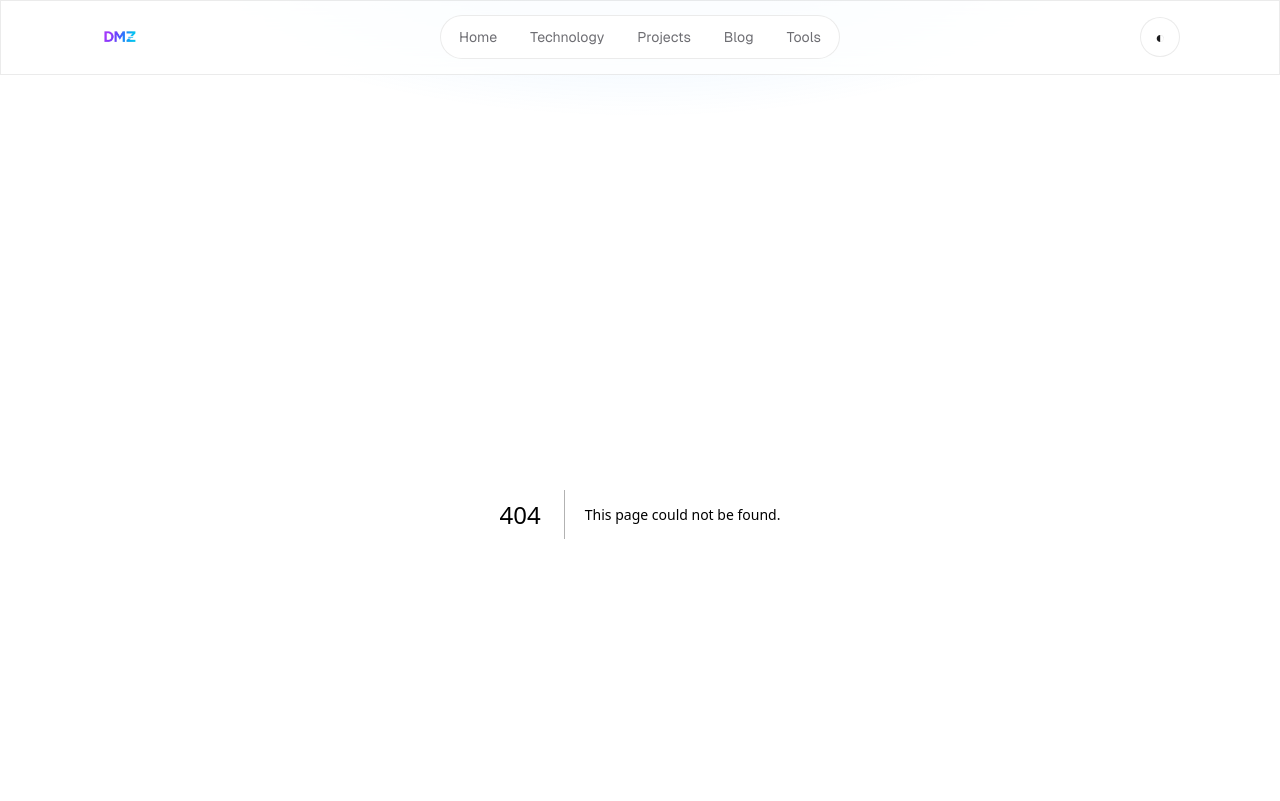
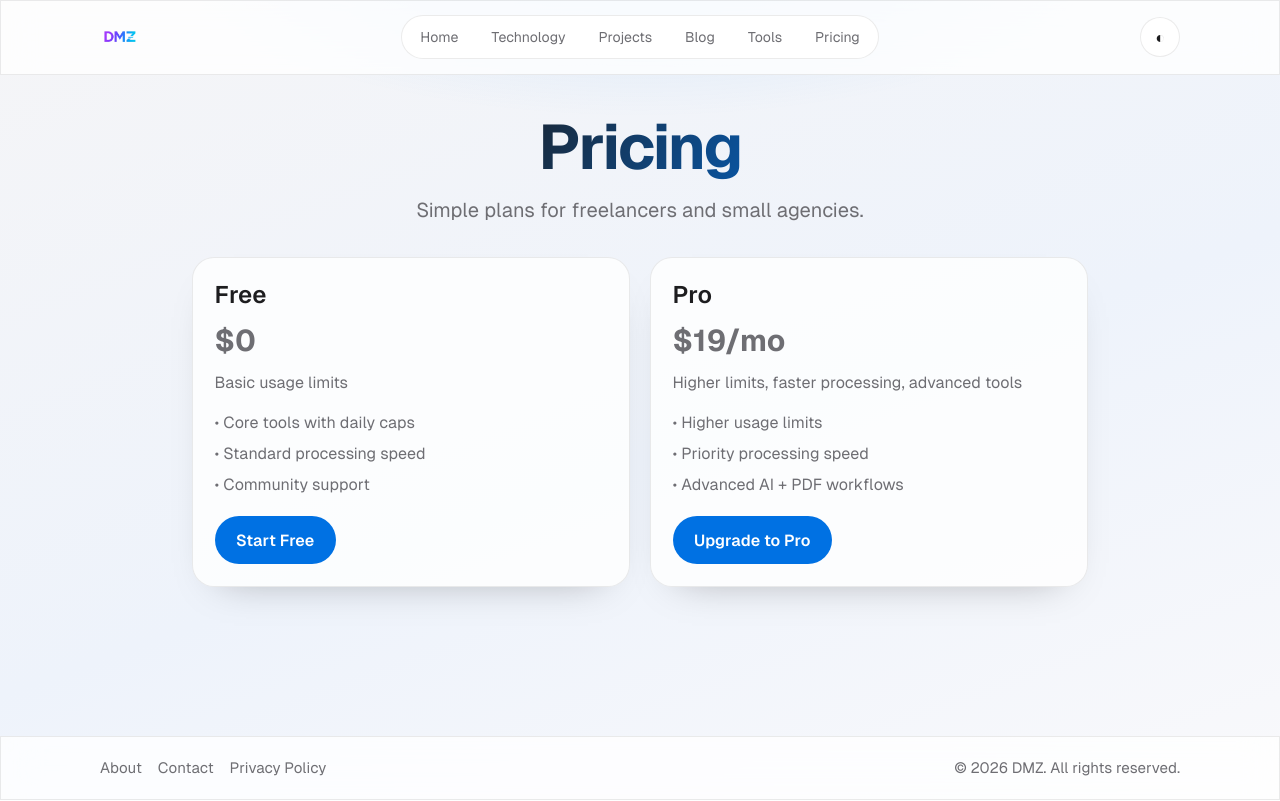
Before and after one commit to kalyanar4/project-space, a Next.js app: page /pricing in a window 1280 px wide. Before the commit this address had no page. Shown: the top 801 px of the page. Built offline with nearby package versions, Linux system fonts and the light colour scheme.

Commit message:
Implement Week 1.3-1.5 pricing skeleton, funnel events, and post-success email capture

```diff
--- a/app/layout.tsx
+++ b/app/layout.tsx
@@ -36,6 +36,7 @@ const links = [
   { name: "Projects", path: "/projects" },
   { name: "Blog", path: "/blog" },
   { name: "Tools", path: "/tools" },
+  { name: "Pricing", path: "/pricing" },
 ];
 
 export default function RootLayout({
--- a/app/page.tsx
+++ b/app/page.tsx
@@ -1,4 +1,5 @@
-import Link from "next/link";
+import PageAnalytics from "@/components/PageAnalytics";
+import TrackedLink from "@/components/TrackedLink";
 
 const services = [
   {
@@ -52,6 +53,8 @@ const commercialComponents = [
 export default function Home() {
   return (
     <div className="page-shell">
+      <PageAnalytics event="landing_view" payload={{ page: "/" }} />
+
       <section className="hero-section reveal-fade-up">
         <div className="hero-content">
           <p className="eyebrow">Digital Meta Zone</p>
@@ -61,9 +64,9 @@ export default function Home() {
             and reliable PDF utilities in one polished workspace.
           </p>
           <div className="mt-8 flex flex-wrap justify-center gap-3">
-            <Link href="/tools" className="primary-btn">
+            <TrackedLink href="/tools" className="primary-btn" eventName="start_free_click" eventPayload={{ source: "home_hero" }}>
               Start Free
-            </Link>
+            </TrackedLink>
           </div>
         </div>
       </section>
@@ -101,6 +104,37 @@ export default function Home() {
 
       <section className="reveal-fade-up">
         <div className="page-intro mb-8">
+          <h2 className="page-title">Pricing Skeleton</h2>
+          <p className="page-subtitle">Simple structure to validate conversion before full billing rollout.</p>
+        </div>
+        <div className="grid gap-4 sm:grid-cols-2 max-w-4xl mx-auto w-full">
+          <article className="glass-card reveal-fade-up">
+            <h3 className="text-2xl font-semibold">Free</h3>
+            <p className="text-3xl font-bold my-3">$0</p>
+            <p className="text-muted">Basic usage limits</p>
+          </article>
+          <article className="glass-card reveal-fade-up">
+            <h3 className="text-2xl font-semibold">Pro</h3>
+            <p className="text-3xl font-bold my-3">$19/mo</p>
+            <p className="text-muted">Higher limits, faster processing, advanced tools</p>
+            <div className="mt-5">
+              <TrackedLink
+                href="/pricing"
+                className="primary-btn"
+                eventName="upgrade_click"
+                eventPayload={{ tier: "pro", source: "home_pricing" }}
+              >
+                View Pro Plan
+              </TrackedLink>
+            </div>
+          </article>
+        </div>
+      </section>
+
+      <div className="section-divider" />
+
+      <section className="reveal-fade-up">
+        <div className="page-intro mb-8">
           <h2 className="page-title">Commercial Purpose By Component</h2>
           <p className="page-subtitle">Each product area maps to a business outcome.</p>
         </div>
@@ -119,9 +153,9 @@ export default function Home() {
         <h2 className="text-3xl sm:text-4xl font-semibold tracking-tight mb-4">
           Want a smooth production-ready experience for your workflow?
         </h2>
-        <Link href="/tools" className="primary-btn">
+        <TrackedLink href="/tools" className="primary-btn" eventName="start_free_click" eventPayload={{ source: "home_footer_cta" }}>
           Start Free
-        </Link>
+        </TrackedLink>
       </section>
     </div>
   );
--- /dev/null
+++ b/app/pricing/page.tsx
@@ -0,0 +1,67 @@
+import PageAnalytics from "@/components/PageAnalytics";
+import TrackedLink from "@/components/TrackedLink";
+
+const tiers = [
+  {
+    name: "Free",
+    price: "$0",
+    detail: "Basic usage limits",
+    features: [
+      "Core tools with daily caps",
+      "Standard processing speed",
+      "Community support",
+    ],
+    cta: "Start Free",
+    href: "/tools",
+  },
+  {
+    name: "Pro",
+    price: "$19/mo",
+    detail: "Higher limits, faster processing, advanced tools",
+    features: [
+      "Higher usage limits",
+      "Priority processing speed",
+      "Advanced AI + PDF workflows",
+    ],
+    cta: "Upgrade to Pro",
+    href: "/contact",
+  },
+];
+
+export default function PricingPage() {
+  return (
+    <div className="page-shell">
+      <PageAnalytics event="pricing_view" payload={{ page: "/pricing" }} />
+
+      <section className="page-intro reveal-fade-up">
+        <h1 className="page-title">Pricing</h1>
+        <p className="page-subtitle">
+          Simple plans for freelancers and small agencies.
+        </p>
+      </section>
+
+      <section className="grid gap-5 md:grid-cols-2 max-w-4xl mx-auto w-full">
+        {tiers.map((tier) => (
+          <article key={tier.name} className="service-card reveal-fade-up">
+            <h2 className="text-2xl font-semibold">{tier.name}</h2>
+            <p className="text-3xl font-bold my-3">{tier.price}</p>
+            <p className="text-muted mb-4">{tier.detail}</p>
+            <ul className="space-y-2 mb-5">
+              {tier.features.map((feature) => (
+                <li key={feature} className="text-muted">• {feature}</li>
+              ))}
+            </ul>
+            <TrackedLink
+              href={tier.href}
+              className="primary-btn"
+              eventName={tier.name === "Pro" ? "upgrade_click" : "start_free_click"}
+              eventPayload={{ tier: tier.name.toLowerCase(), source: "pricing" }}
+            >
+              {tier.cta}
+            </TrackedLink>
+          </article>
+        ))}
+      </section>
+    </div>
+  );
+}
--- a/app/tools/ai/text-generator/page.tsx
+++ b/app/tools/ai/text-generator/page.tsx
@@ -4,6 +4,8 @@ import { useState } from "react";
 import Link from "next/link";
 import ToolsNav from "../../ToolsNav";
 import { EmptyState, ErrorState, LoadingState } from "@/components/FlowStates";
+import PostSuccessEmailCapture from "@/components/PostSuccessEmailCapture";
+import { trackEvent } from "@/lib/analytics";
 
 export default function TextGeneratorPage() {
   const [prompt, setPrompt] = useState("");
@@ -17,6 +19,7 @@ export default function TextGeneratorPage() {
       return;
     }
 
+    trackEvent("tool_start", { tool: "ai_text_generator" });
     setLoading(true);
     setError(null);
     setResult("");
@@ -33,6 +36,7 @@ export default function TextGeneratorPage() {
       const data = await res.json();
       if (!res.ok) throw new Error(data.error || "Error generating text");
       setResult(data.text);
+      trackEvent("tool_success", { tool: "ai_text_generator" });
     } catch (err) {
       setError(err instanceof Error ? err.message : "An unknown error occurred");
     } finally {
@@ -93,6 +97,7 @@ export default function TextGeneratorPage() {
             <section className="glass-card reveal-fade-up">
               <h2 className="text-xl font-semibold mb-3">Result</h2>
               <p className="whitespace-pre-line text-muted">{result}</p>
+              <PostSuccessEmailCapture toolId="ai_text_generator" />
             </section>
           )}
         </div>
--- a/app/tools/pdf/merge/page.tsx
+++ b/app/tools/pdf/merge/page.tsx
@@ -22,6 +22,8 @@ import { CSS } from "@dnd-kit/utilities";
 import * as pdfjsLib from "pdfjs-dist/webpack";
 import ToolsNav from "../../ToolsNav";
 import { EmptyState, ErrorState, LoadingState } from "@/components/FlowStates";
+import PostSuccessEmailCapture from "@/components/PostSuccessEmailCapture";
+import { trackEvent } from "@/lib/analytics";
 
 pdfjsLib.GlobalWorkerOptions.workerSrc =
   "https://cdnjs.cloudflare.com/ajax/libs/pdf.js/3.4.120/pdf.worker.min.js";
@@ -95,6 +97,7 @@ export default function MergePDFPage() {
       return;
     }
 
+    trackEvent("tool_start", { tool: "pdf_merge" });
     setMerging(true);
     setProgress(0);
     setError(null);
@@ -114,6 +117,7 @@ export default function MergePDFPage() {
       const mergedBytes = await mergedPdf.save();
       const blob = new Blob([mergedBytes], { type: "application/pdf" });
       setMergedBlob(blob);
+      trackEvent("tool_success", { tool: "pdf_merge" });
     } catch {
       setError("Unable to merge PDFs. Please try different files.");
     } finally {
@@ -238,6 +242,7 @@ export default function MergePDFPage() {
             >
               Download Merged PDF
             </button>
+            <PostSuccessEmailCapture toolId="pdf_merge" />
           </div>
         )}
       </div>
--- a/app/tools/pdf/pdf-to-word/page.tsx
+++ b/app/tools/pdf/pdf-to-word/page.tsx
@@ -7,6 +7,8 @@ import { saveAs } from "file-saver";
 import * as pdfjsLib from "pdfjs-dist/webpack";
 import ToolsNav from "../../ToolsNav";
 import { EmptyState, ErrorState, LoadingState } from "@/components/FlowStates";
+import PostSuccessEmailCapture from "@/components/PostSuccessEmailCapture";
+import { trackEvent } from "@/lib/analytics";
 
 pdfjsLib.GlobalWorkerOptions.workerSrc =
   "https://cdnjs.cloudflare.com/ajax/libs/pdf.js/3.4.120/pdf.worker.min.js";
@@ -35,6 +37,7 @@ export default function PDFToWordPage() {
       return;
     }
 
+    trackEvent("tool_start", { tool: "pdf_to_word" });
     setConverting(true);
     setProgress(0);
     setError(null);
@@ -57,6 +60,7 @@ export default function PDFToWordPage() {
       const doc = new Document({ sections: [{ children: paragraphs }] });
       const blob = await Packer.toBlob(doc);
       setWordBlob(blob);
+      trackEvent("tool_success", { tool: "pdf_to_word" });
     } catch {
       setError("Conversion failed. Try another PDF file.");
     } finally {
@@ -138,6 +142,7 @@ export default function PDFToWordPage() {
             >
               Download Word File
             </button>
+            <PostSuccessEmailCapture toolId="pdf_to_word" />
           </div>
         )}
       </div>
--- /dev/null
+++ b/components/PostSuccessEmailCapture.tsx
@@ -0,0 +1,74 @@
+"use client";
+
+import Link from "next/link";
+import { FormEvent, useState } from "react";
+import { trackEvent } from "@/lib/analytics";
+
+interface PostSuccessEmailCaptureProps {
+  toolId: string;
+}
+
+export default function PostSuccessEmailCapture({ toolId }: PostSuccessEmailCaptureProps) {
+  const [email, setEmail] = useState("");
+  const [status, setStatus] = useState<"idle" | "saved" | "error">("idle");
+
+  const onSubmit = (event: FormEvent<HTMLFormElement>) => {
+    event.preventDefault();
+
+    const normalized = email.trim().toLowerCase();
+    const isValid = /^[^\s@]+@[^\s@]+\.[^\s@]+$/.test(normalized);
+
+    if (!isValid) {
+      setStatus("error");
+      return;
+    }
+
+    trackEvent("email_capture", {
+      tool: toolId,
+      source: "post_success",
+    });
+
+    setStatus("saved");
+    setEmail("");
+  };
+
+  return (
+    <section className="glass-card mt-5">
+      <h3 className="text-lg font-semibold mb-2">Get power-user updates</h3>
+      <p className="text-muted mb-4">
+        Get advanced workflows, templates, and launch updates for Pro features.
+      </p>
+
+      <form onSubmit={onSubmit} className="flex flex-col sm:flex-row gap-3">
+        <input
+          type="email"
+          value={email}
+          onChange={(e) => setEmail(e.target.value)}
+          placeholder="Enter your email"
+          aria-label="Email"
+          required
+        />
+        <button type="submit" className="primary-btn">
+          Get Updates
+        </button>
+      </form>
+
+      {status === "saved" && (
+        <p className="text-sm text-green-500 mt-3">Thanks. You are on the early updates list.</p>
+      )}
+      {status === "error" && (
+        <p className="text-sm text-red-500 mt-3">Please enter a valid email address.</p>
+      )}
+
+      <div className="mt-4">
+        <Link
+          href="/pricing"
+          className="secondary-btn"
+          onClick={() => trackEvent("upgrade_click", { tool: toolId, source: "post_success" })}
+        >
+          Upgrade to Pro
+        </Link>
+      </div>
+    </section>
+  );
+}
```
Also changed, not shown: 2 other files (tests, documents, lock files or other folders).
